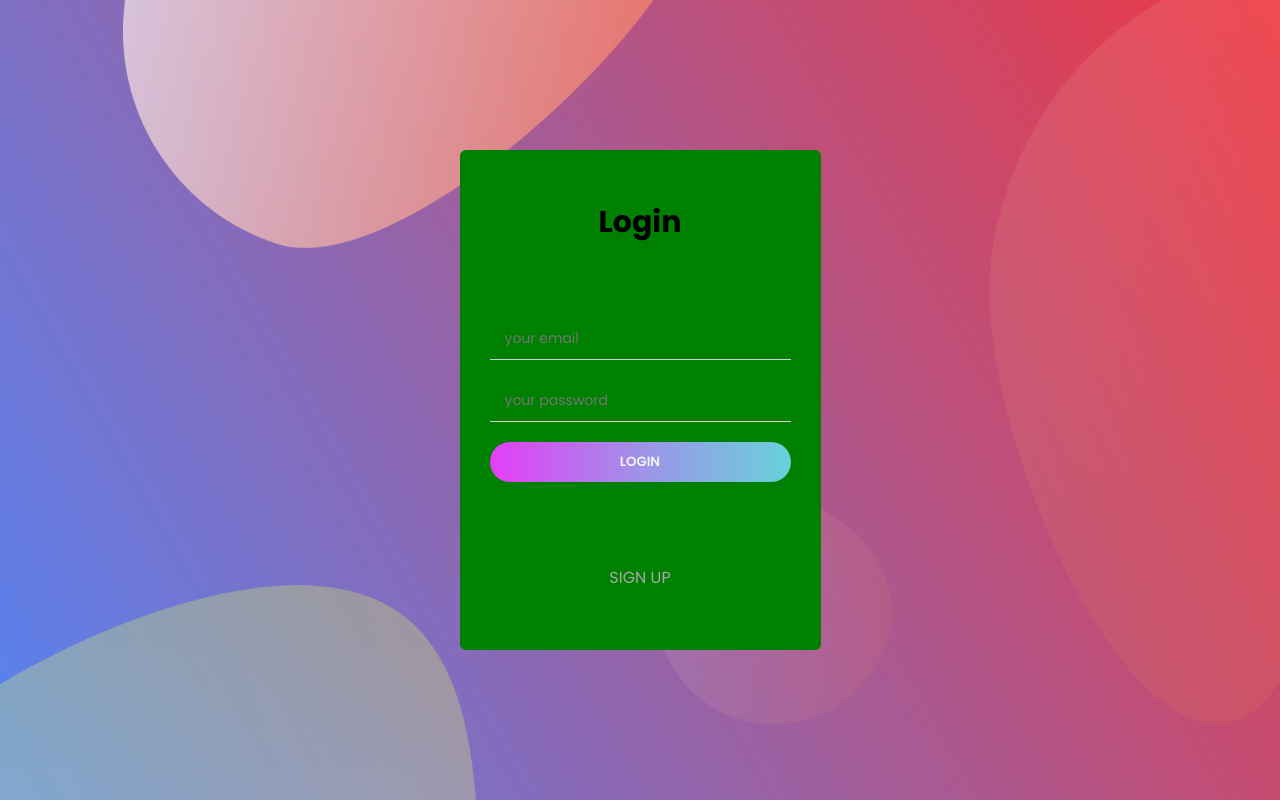
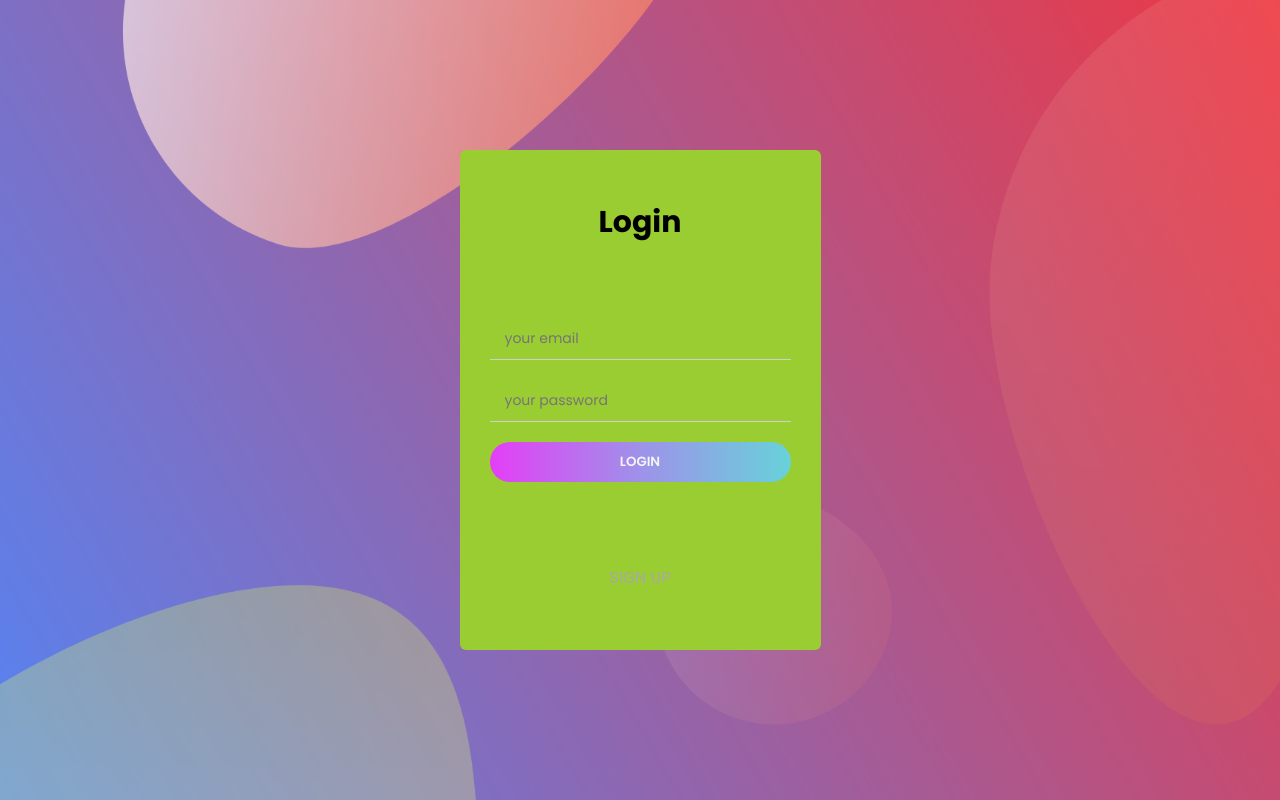
Before and after one commit to PetarDimitrovStoyanov/my-notes-app-frontend, a Vue app: page /login in a window 1280 px wide. Built offline with nearby package versions, Linux system fonts and the light colour scheme.

Commit message:
test pipeline webhook trigger 8

```diff
--- a/src/assets/styles/pages/LoginPage.scss
+++ b/src/assets/styles/pages/LoginPage.scss
@@ -12,7 +12,7 @@
   .content-wrapper {
     min-width: 300px;
     min-height: 500px;
-    background: green;
+    background: yellowgreen;
     padding: 50px 30px;
     display: flex;
     flex-direction: column;
```
